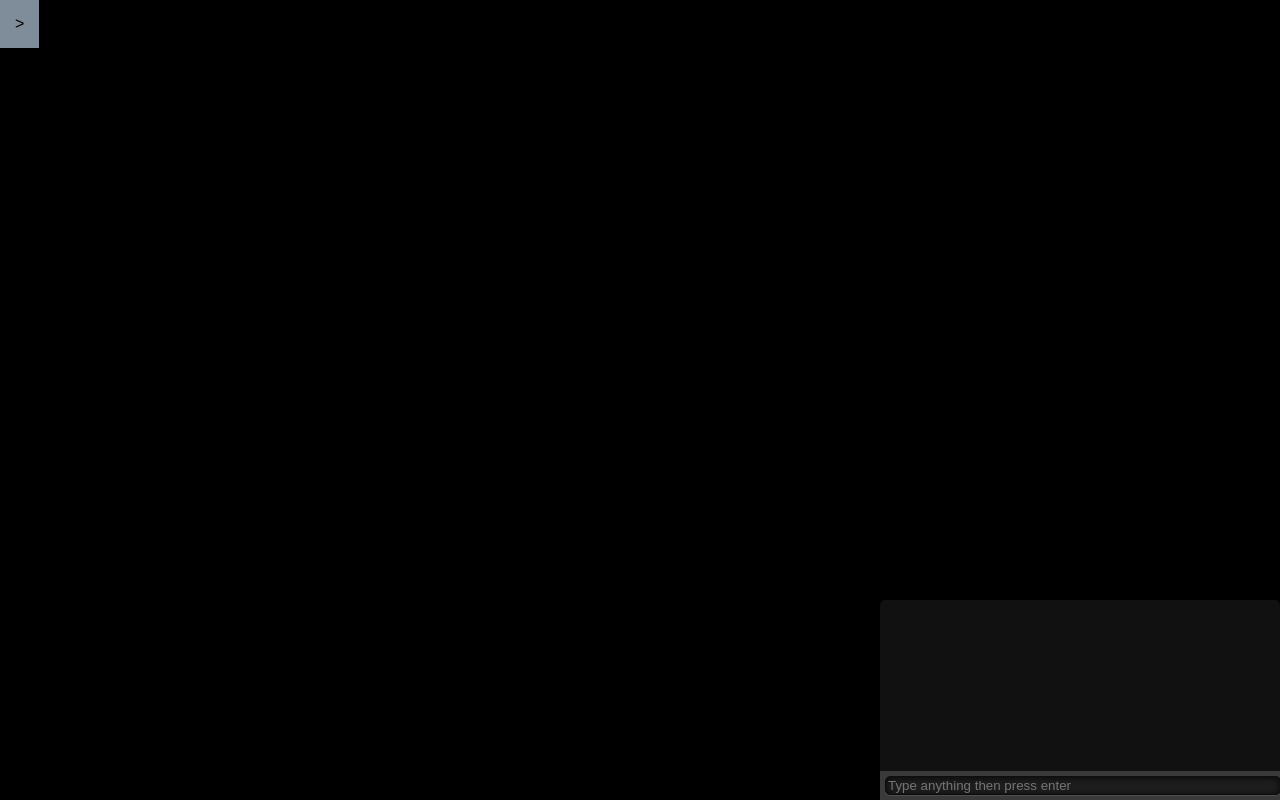
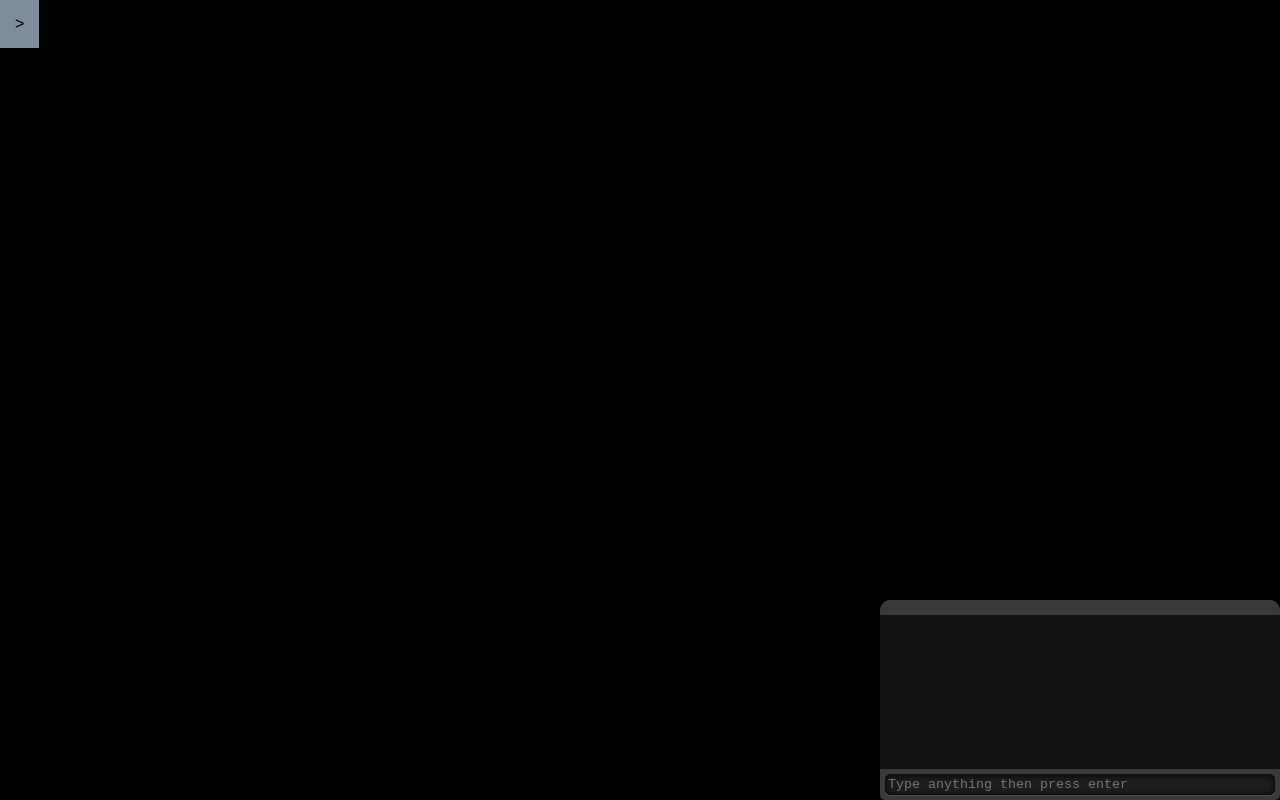
Before and after one commit to Lulumee/spooks, a website: page index.html in a window 1280 px wide. Drawn offline with nearby package versions, Linux system fonts and the light colour scheme; no server answers; a web font is replaced by a local one.

Commit message:
Add drag handle, newlines and custom scrollbar.

```diff
--- a/index.html
+++ b/index.html
@@ -32,8 +32,9 @@
         <canvas id="background" style="position:absolute;left:0;top:0;z-index:-1;"></canvas>
     </div>
     <div id="chat">
+        <div id="drag-bar"></div>
         <div id="messages"></div>
-        <div id="input-bar"><div><input placeholder="Type anything then press enter"/></div></div>
+        <div id="input-bar"><textarea placeholder="Type anything then press enter"></textarea></div>
     </div>
 </body>
     <script src="/socket.io/socket.io.js"></script>
--- a/public/minispooks.js
+++ b/public/minispooks.js
@@ -404,7 +404,7 @@ var $$$ = {
 
         el.addEventListener('mousedown', function(e){
             var target = e.target || e.srcElement;
-            if(!target.classList.contains('resizable-handle') && !target.classList.contains('nick') && target.nodeName != 'SPAN'){
+            if(target.id === ('drag-bar')){
                 clickX = e.clientX - parseInt(el.style.left);
                 clickY = e.clientY - parseInt(el.style.top);
                 el.addEventListener('mousemove',drag);
@@ -681,7 +681,7 @@ socket.on('chatinfo', function(data){
         input.value = '';
     }
 
-    var input = document.getElementById('input-bar').getElementsByTagName('input')[0];
+    var input = document.getElementById('input-bar').getElementsByTagName('textarea')[0];
     input.onkeydown = function(e){
         if(e.keyCode == 9){
             e.preventDefault();
@@ -710,4 +710,21 @@ socket.on('chatinfo', function(data){
             break;
         }
     };
+
+    var messegesPanel = document.getElementById('messages');
+    var originalHeight = parseInt(window.getComputedStyle(input).getPropertyValue("height"));
+
+    input.onkeyup = function(e){
+        var messegesPanelPreviousHeight = messegesPanel.clientHeight;
+        var messegesPanelPreviousScrollTop = messegesPanel.scrollTop;
+        input.style.height = 0 + "px";
+        var height = input.scrollHeight;
+        input.style.height = Math.min(height - parseInt(window.getComputedStyle(input).getPropertyValue("padding-top")) - parseInt(window.getComputedStyle(input).getPropertyValue("padding-bottom")), messegesPanel.parentElement.clientHeight / 3 - (messegesPanel.parentElement.clientHeight / 3 % originalHeight)) + "px";
+        messegesPanel.style.height = messegesPanel.parentElement.clientHeight - document.getElementById('drag-bar').clientHeight - input.parentElement.clientHeight + "px";
+        if(e.shiftKey || (!e.shiftKey && messegesPanel.scrollHeight !== (messegesPanelPreviousScrollTop + messegesPanelPreviousHeight) && messegesPanel.scrollHeight !== (messegesPanel.clientHeight + messegesPanel.scrollTop))) {
+            messegesPanel.scrollTop -= messegesPanel.clientHeight - messegesPanelPreviousHeight;
+        } else {
+            messegesPanel.scrollTop -= messegesPanel.scrollHeight - (messegesPanelPreviousScrollTop + messegesPanelPreviousHeight);
+        }
+    };
 })();
--- a/public/theme.css
+++ b/public/theme.css
@@ -106,43 +106,70 @@ body{
 /*chat css*/
 #chat{
     position:fixed;
-    right:0;
-    bottom:0;
+    right: 0;
+    bottom: 0;
     width: 400px;
     height: 200px;
-    background-color:#111;
-    color:white;
-    border-radius:5px;
+    background-color: #111;
+    color: white;
+    border-radius: 10px;
 }
+
 #chat #input-bar{
     position: absolute;
-    bottom:0;
-    width:100%;
-    background-color:#3A3A3A;
+    bottom: 0;
+    width: calc(100% - 10px);
+    padding: 5px;
+    border-bottom-right-radius: 5px;
+    border-bottom-left-radius: 5px;
+    background-color: #3A3A3A;
 }
 
-#chat #input-bar div {
-    padding:5px;
-}
-
-#chat input{
-    width:100%;
+#chat textarea{
+    width: calc(100% - 6px);
+    height: 15px;
+    padding: 2px;
     border: 1px solid #0C0D0E;
+    margin: 0;
     border-radius: 5px;
+    float: left;
+    box-shadow: rgba(255, 255, 255, 0.1) 0 1px 0, rgba(0, 0, 0, 0.8) 0 1px 7px 0px inset;
+    background: rgba(20, 20, 20, 0.75);
     color: white;
-    box-shadow: rgba(255, 255, 255, 0.1) 0 1px 0, rgba(0, 0, 0, 0.8) 0 1px 7px 0px inset;
-    background:rgba(20, 20, 20, 0.75);
+    resize: none;
 }
 
 #messages{
-    height:calc(100% - 29px);
-    overflow-y:scroll;
-    overflow-x:hidden;
+    position: absolute;
+    height: calc(100% - 46px);
+    width: 100%;
+    top: 15px;
+    overflow-y: scroll;
+    overflow-x: hidden;
 }
 
 #messages img{
-    max-height:100px;
-    max-width:100px;
+    max-height: 100px;
+    max-width: 100px;
+}
+
+#drag-bar {
+    position: absolute;
+    height: 15px;
+    width: 100%;
+    top: 0;
+    border-top-right-radius: 10px;
+    border-top-left-radius: 10px;
+    background-color: #3A3A3A;
+}
+
+::-webkit-scrollbar{
+    width: 10px;
+}
+
+::-webkit-scrollbar-thumb {
+    border-radius: 5px;
+    background: #3A3A3A;
 }
 
 /*message styling*/
```
